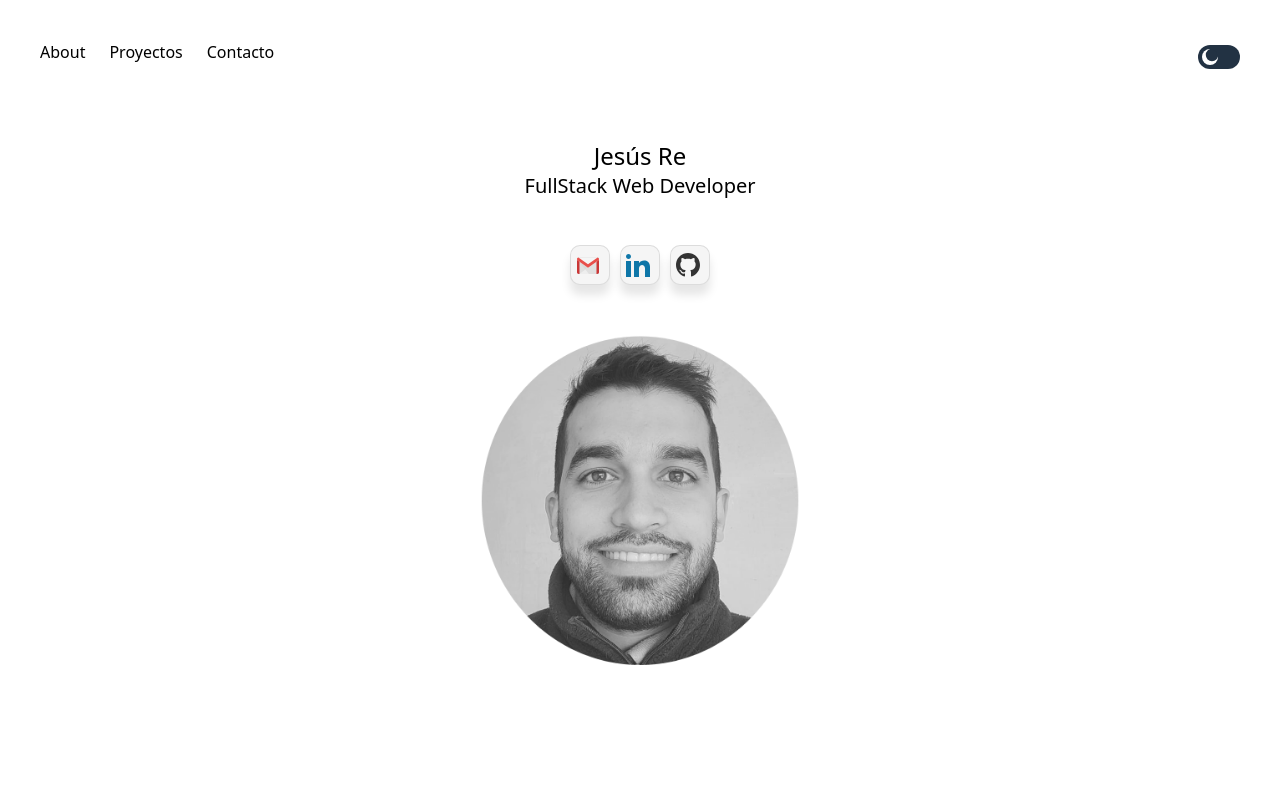
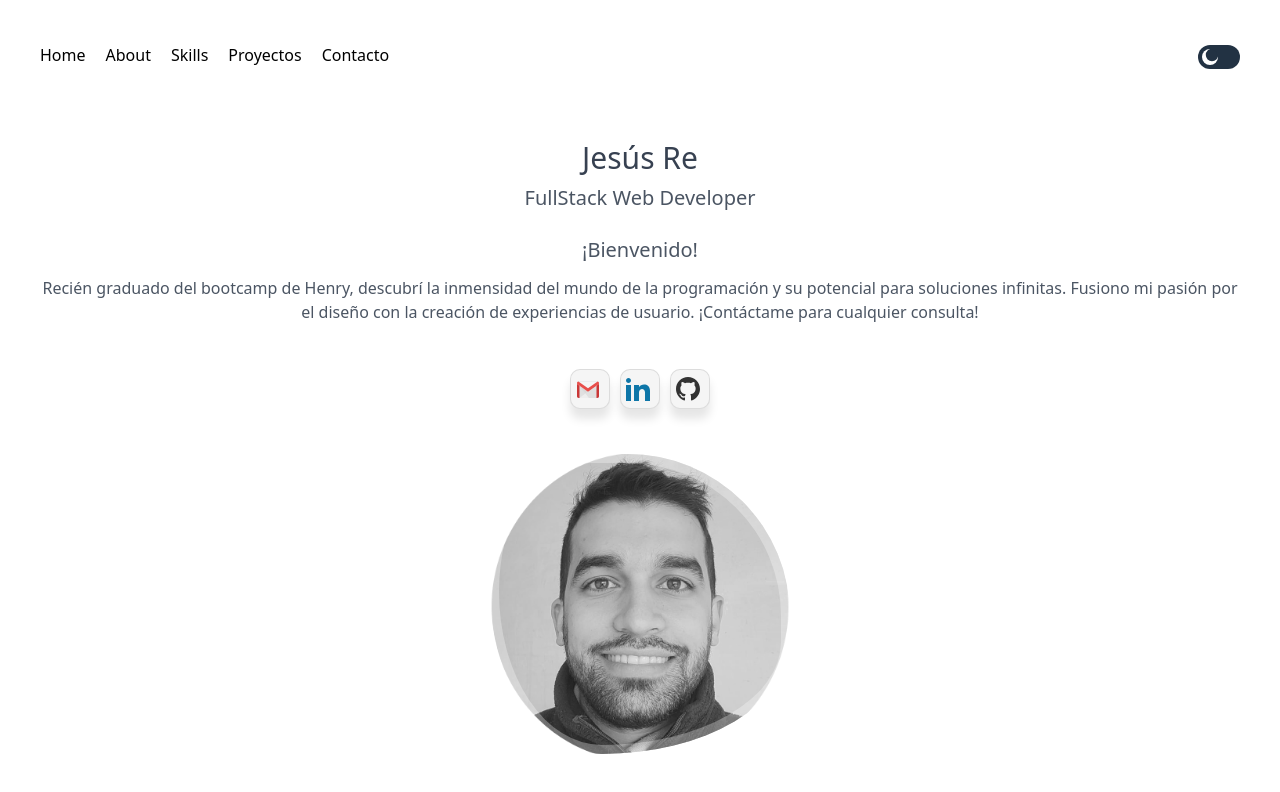
Before and after one commit to jesusre890/portfolio, a React (Vite) app: page / in a window 1280 px wide. Shown: the top 792 px of the page. Built offline with nearby package versions, Linux system fonts and the light colour scheme.

Commit message:
header mejorado

```diff
--- /dev/null
+++ b/src/components/Skills/Skills.jsx
@@ -0,0 +1,11 @@
+import React from 'react'
+
+const Skills = () => {
+  return (
+    <div>
+
+    </div>
+  )
+}
+
+export default Skills
--- a/src/components/Social/Social.jsx
+++ b/src/components/Social/Social.jsx
@@ -46,7 +46,7 @@ const Social = () => {
           </svg>
 
           <span>
-            <a href="mailto:jesusre890@gmail.com">jesusre890</a>
+            <a href="mailto:jesusre890@gmail.com" className="text-red-500 font-semibold">jesusre890</a>
           </span>
         </div>
 
@@ -60,7 +60,7 @@ const Social = () => {
             <path d="M4.98 3.5c0 1.381-1.11 2.5-2.48 2.5s-2.48-1.119-2.48-2.5c0-1.38 1.11-2.5 2.48-2.5s2.48 1.12 2.48 2.5zm.02 4.5h-5v16h5v-16zm7.982 0h-4.968v16h4.969v-8.399c0-4.67 6.029-5.052 6.029 0v8.399h4.988v-10.131c0-7.88-8.922-7.593-11.018-3.714v-2.155z"></path>
           </svg>
           <span>
-            <a href="https://www.linkedin.com/in/jesus-re/" target="_blank">
+            <a href="https://www.linkedin.com/in/jesus-re/" target="_blank" className="font-semibold text-cyan-700">
               jesusre
             </a>
           </span>
@@ -75,7 +75,7 @@ const Social = () => {
             <path d="M12 0c-6.626 0-12 5.373-12 12 0 5.302 3.438 9.8 8.207 11.387.599.111.793-.261.793-.577v-2.234c-3.338.726-4.033-1.416-4.033-1.416-.546-1.387-1.333-1.756-1.333-1.756-1.089-.745.083-.729.083-.729 1.205.084 1.839 1.237 1.839 1.237 1.07 1.834 2.807 1.304 3.492.997.107-.775.418-1.305.762-1.604-2.665-.305-5.467-1.334-5.467-5.931 0-1.311.469-2.381 1.236-3.221-.124-.303-.535-1.524.117-3.176 0 0 1.008-.322 3.301 1.23.957-.266 1.983-.399 3.003-.404 1.02.005 2.047.138 3.006.404 2.291-1.552 3.297-1.23 3.297-1.23.653 1.653.242 2.874.118 3.176.77.84 1.235 1.911 1.235 3.221 0 4.609-2.807 5.624-5.479 5.921.43.372.823 1.102.823 2.222v3.293c0 .319.192.694.801.576 4.765-1.589 8.199-6.086 8.199-11.386 0-6.627-5.373-12-12-12z"></path>
           </svg>
           <span>
-            <a href="https://github.com/jesusre890" target="_blank">jesusre890</a>
+            <a href="https://github.com/jesusre890" target="_blank" className="font-semibold text-zinc-700">jesusre890</a>
           </span>
         </div>
       </div>
--- a/src/views/Header/Header.css
+++ b/src/views/Header/Header.css
@@ -1 +1,24 @@
-/*social*/
+.imagenPerfil{
+    background: url(../../assets/foto.png);
+    background-repeat: no-repeat;
+    background-position: center;
+    background-size: cover;
+    box-shadow: inset 0 0 0 9px rgb(255 255 255 / 30%);
+    order: 1;
+    justify-self: center;
+    width: 300px;
+    height: 300px;
+    animation: profile__animate 8s ease-in-out infinite 1s;
+}
+
+@keyframes profile__animate {
+    0% {
+        border-radius: 60% 40% 30% 70%/60% 30% 70% 40%;
+    }
+    50% {
+        border-radius: 30% 60% 70% 40%/50% 60% 40% 60%;
+    }
+    100% {
+        border-radius: 60% 40% 30% 70%/60% 30% 70% 40%;
+    }
+}
--- a/src/views/Header/Header.jsx
+++ b/src/views/Header/Header.jsx
@@ -1,26 +1,36 @@
-import React from 'react'
+import React from "react";
 import foto from "../../assets/foto.png";
 import { BsLinkedin } from "react-icons/bs";
 import { BsGithub } from "react-icons/bs";
-import {BiLogoGmail} from "react-icons/bi";
-import style from './Header.module.css'
-import Social from '../../components/Social/Social';
+import { BiLogoGmail } from "react-icons/bi";
+import style from "./Header.module.css";
+import Social from "../../components/Social/Social";
+import './Header.css'
 
 const Header = () => {
   return (
     <>
-      <div className="py-10 text-center text-xl">
-        <h2 className="text-2xl">Jesús Re</h2>
-        <h3>FullStack Web Developer</h3>
+      <div className="py-10 text-center">
+        <h1 className="text-3xl font-medium pb-2 text-gray-700">Jesús Re</h1>
+        <h3 className=" text-xl text-gray-600">FullStack Web Developer</h3>
+        <br />
+        <p className="text-xl pb-3 text-gray-600">¡Bienvenido!</p>
+        <p className="text-gray-600">
+          Recién graduado del bootcamp de Henry, descubrí la inmensidad del
+          mundo de la programación y su potencial para soluciones infinitas.
+          Fusiono mi pasión por el diseño con la creación de experiencias de
+          usuario. ¡Contáctame para cualquier consulta!
+        </p>
       </div>
       <div className="flex justify-center items-center ">
-        <Social/>
+        <Social />
       </div>
-      <div className='relative w-80 h-80 mt-10 mx-auto opacity-85'>
-        <img src={foto} alt="foto de perfil" />
-      </div>
+      {/*<div className="relative w-72 h-72 mt-10 mx-auto opacity-85">
+        <img src={foto} alt="foto de perfil"/>
+      </div>*/}
+      <div className="imagenPerfil relative mx-auto mt-10 opacity-90"></div>
     </>
   );
-}
+};
 
-export default Header
+export default Header;
--- /dev/null
+++ b/src/views/Main/Main.jsx
@@ -0,0 +1,11 @@
+import React from 'react'
+
+const Main = () => {
+  return (
+    <div>
+
+    </div>
+  )
+}
+
+export default Main
--- a/src/views/Navbar/Menu.jsx
+++ b/src/views/Navbar/Menu.jsx
@@ -4,8 +4,10 @@ import React from "react";
 
 const Menu = () => {
   return (
-    <div className="flex gap-6">
+    <div className="flex gap-5 bg-white rounded-sm">
+      <a href='/'>Home</a>
       <a href='/about'>About</a>
+      <a href='/proyectos'>Skills</a>
       <a href='/proyectos'>Proyectos</a>
       <a href='/contacto'>Contacto</a>
     </div>
--- a/src/views/Navbar/Navbar.jsx
+++ b/src/views/Navbar/Navbar.jsx
@@ -18,7 +18,7 @@ const Navbar = () => {
     <>
       <section className="h-[100px]">
         <div className="py-10 mb-12 flex justify-between">
-          <div>
+          <div className="flex items-center gap-1">
             <nav className="flex w-1/3 justify-start">
               <div className="hidden w-full justify-between md:flex">
                 <Menu />
```
Also changed, not shown: src/components/Skills/Skills.css (added).
